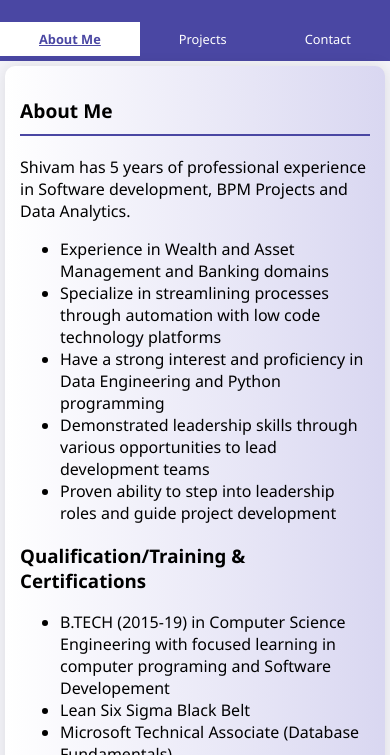
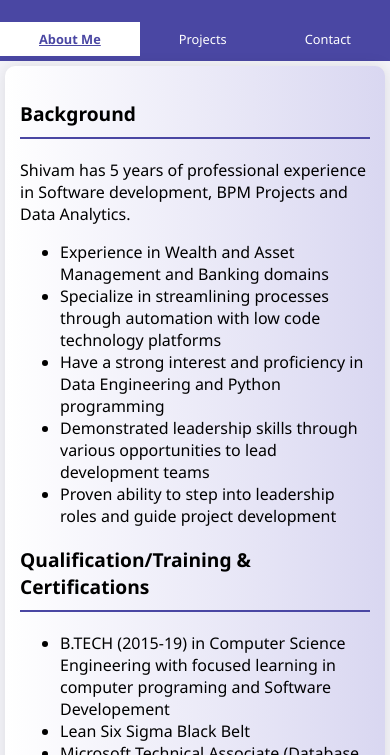
Before and after one commit to rai7shivam7/my-repo, a plain HTML site: page index.html in a window 390 px wide. Shown: the part 89-844 px from the top of the page. Drawn offline with Linux system fonts and the light colour scheme.

Commit message:
Update index.html

```diff
--- a/index.html
+++ b/index.html
@@ -95,6 +95,12 @@
             margin-bottom: 20px;
             font-size: 2em;
         }
+         section h3 {
+            border-bottom: 2px solid #4a47a3;
+            padding-bottom: 10px;
+            margin-bottom: 20px;
+            font-size: 2em;
+        }
 
         footer {
             background-color: #4a47a3;
@@ -160,6 +166,9 @@
             section h2 {
                 font-size: 1.5em;
             }
+            section h3 {
+                font-size: 1.5em;
+            }
         }
 
         @media (max-width: 480px) {
@@ -186,6 +195,9 @@
             }
 
             section h2 {
+                font-size: 1.2em;
+            }
+            section h3 {
                 font-size: 1.2em;
             }
         }
@@ -224,7 +236,7 @@
         </nav>
         <div class="container">
             <section id="about" class="active">
-                <h2>About Me</h2>
+                <h3>Background</h3>
              <p>
             Shivam has 5 years of professional experience in Software development, BPM Projects and Data Analytics.
           </p>
```
